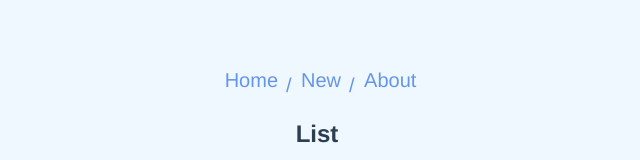
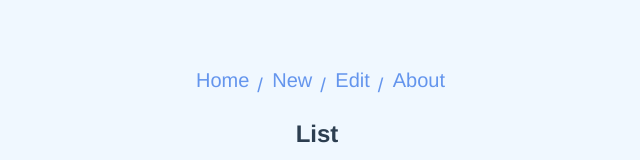
Before and after one commit to BoxPistols/Logistics-work-forklift, a Vue app: page / in a window 1280 px wide. Shown: the top 160 px of the page, without its empty margins (323-963 px from the left). Built offline with nearby package versions, Linux system fonts and the light colour scheme.

Commit message:
[WIP] Edit vue

```diff
--- a/src/App.vue
+++ b/src/App.vue
@@ -3,6 +3,7 @@
     <div id="nav">
       <router-link to="/" class="menu">Home</router-link>
       <router-link to="/new" class="menu">New</router-link>
+      <router-link to="/edit" class="menu">Edit</router-link>
       <router-link to="/about" class="menu">About</router-link>
     </div>
     <router-view />
--- a/src/router/index.ts
+++ b/src/router/index.ts
@@ -16,6 +16,11 @@ const routes: Array<RouteConfig> = [
     component: () => import('../views/New.vue'),
   },
   {
+    path: '/edit/:id',
+    name: 'Edit',
+    component: () => import('../views/Edit.vue'),
+  },
+  {
     path: '/about',
     name: 'About',
     // route level code-splitting
--- /dev/null
+++ b/src/views/Edit.vue
@@ -0,0 +1,24 @@
+<template>
+  <div>
+    <h2>Edit</h2>
+    <textarea v-model="memo.memoBody" name="memo" class="memo"></textarea>
+    <br />
+    <button>保存</button>
+  </div>
+</template>
+<script>
+export default {
+  data() {
+    return {}
+  },
+  computed: {
+    memo() {
+      const id = this.$route.params['id']
+      return this.$store.state.momes.find((memo) => memo.id == id)
+    },
+  },
+}
+</script>
+
+<style lang="scss" scoped>
+</style>
```
